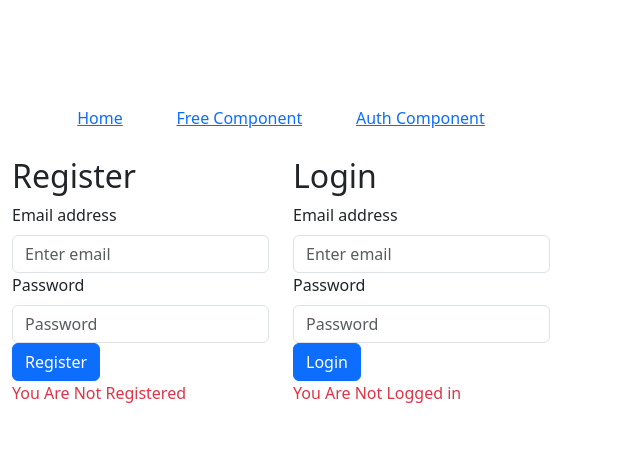
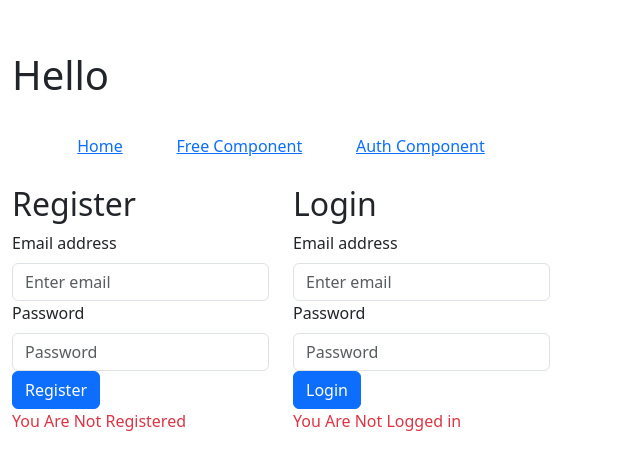
Before and after one commit to saprril/infoloker, a React (Vite) app: page / in a window 1280 px wide. Shown: the part 150-620 px from the top of the page, without its empty margins (0-640 px from the left). Built offline with nearby package versions, Linux system fonts and the light colour scheme.

Commit message:
Added hellow

```diff
--- a/src/App.jsx
+++ b/src/App.jsx
@@ -9,6 +9,7 @@ import ProtectedRoutes from "./ProtectedRoutes";
 function App() {
   return (
     <Container>
+      <h1>Hello</h1>
       <Row>
         <Col className="text-center">
           <section id="navigation">
```
